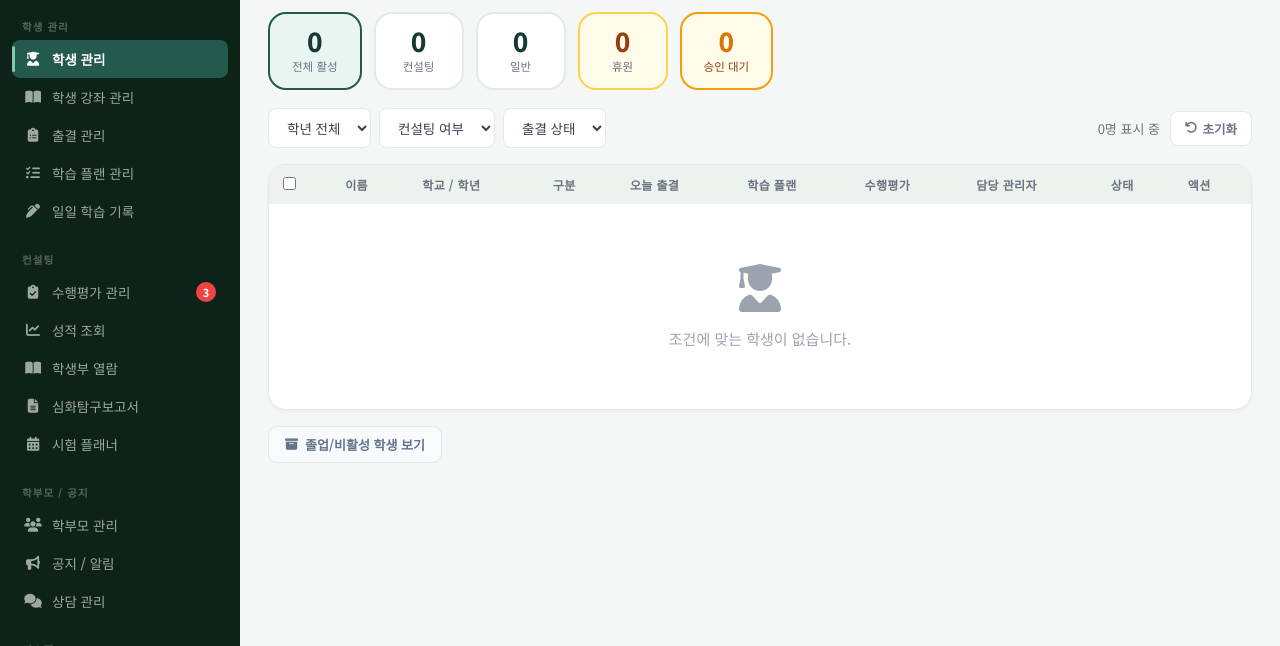
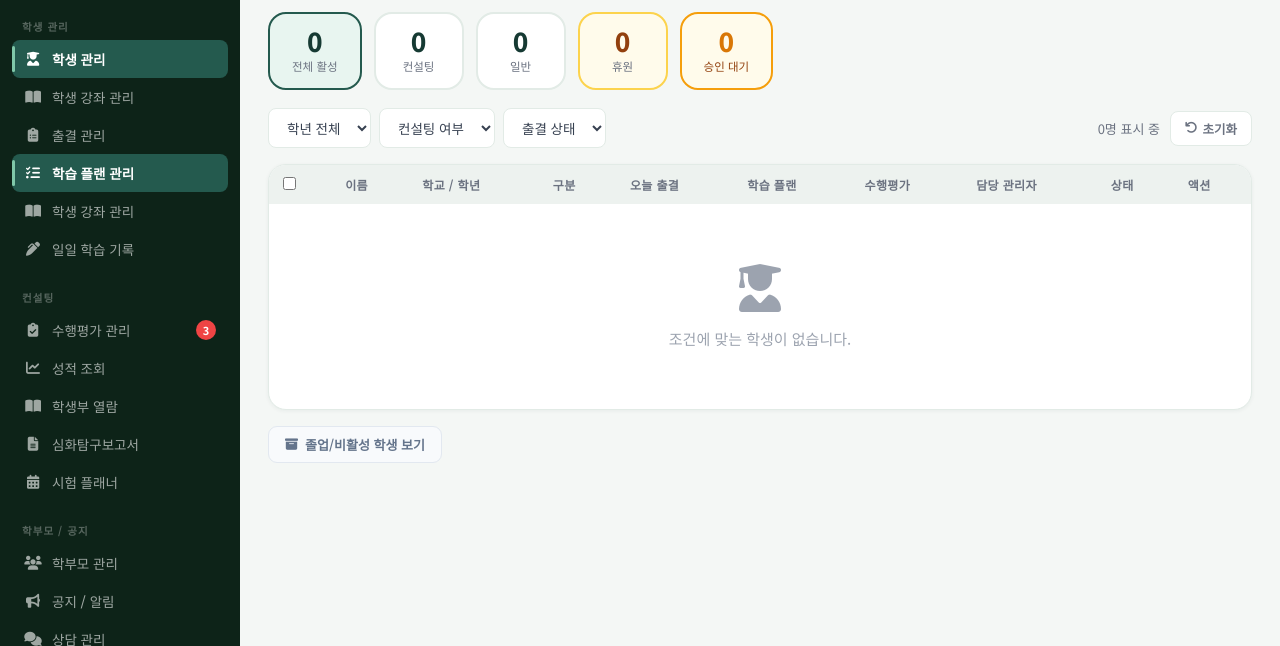
Before and after one commit to beautyhyon02-boop/davinci-lab, a website: page admin/students.html in a window 1280 px wide. Shown: the part 154-800 px from the top of the page. Drawn offline with Linux system fonts and the light colour scheme; no server answers; sample sign-in values are in the browser's storage.

Commit message:
Update students.html
feat: 학습 플랜 관리 사이드바에 학생 강좌 관리 메뉴 추가

```diff
--- a/admin/students.html
+++ b/admin/students.html
@@ -48,12 +48,9 @@
         <a href="attendance.html" class="nav-item" data-page="attendance">
           <i class="fas fa-clipboard-list"></i><span>출결 관리</span>
         </a>
-        <a href="plan.html" class="nav-item" data-page="plan">
-          <i class="fas fa-tasks"></i><span>학습 플랜 관리</span>
-        </a>
-        <a href="daily.html" class="nav-item" data-page="daily">
-          <i class="fas fa-pen-alt"></i><span>일일 학습 기록</span>
-        </a>
+       <a href="plan.html" class="nav-item active"><i class="fas fa-tasks"></i><span>학습 플랜 관리</span></a>
+      <a href="student-courses.html" class="nav-item" data-page="student-courses"><i class="fas fa-book-open"></i><span>학생 강좌 관리</span></a>
+      <a href="daily.html" class="nav-item" data-page="daily"><i class="fas fa-pen-alt"></i><span>일일 학습 기록</span></a>
       </div>
       <div class="nav-section">
         <span class="nav-section-label">컨설팅</span>
```
